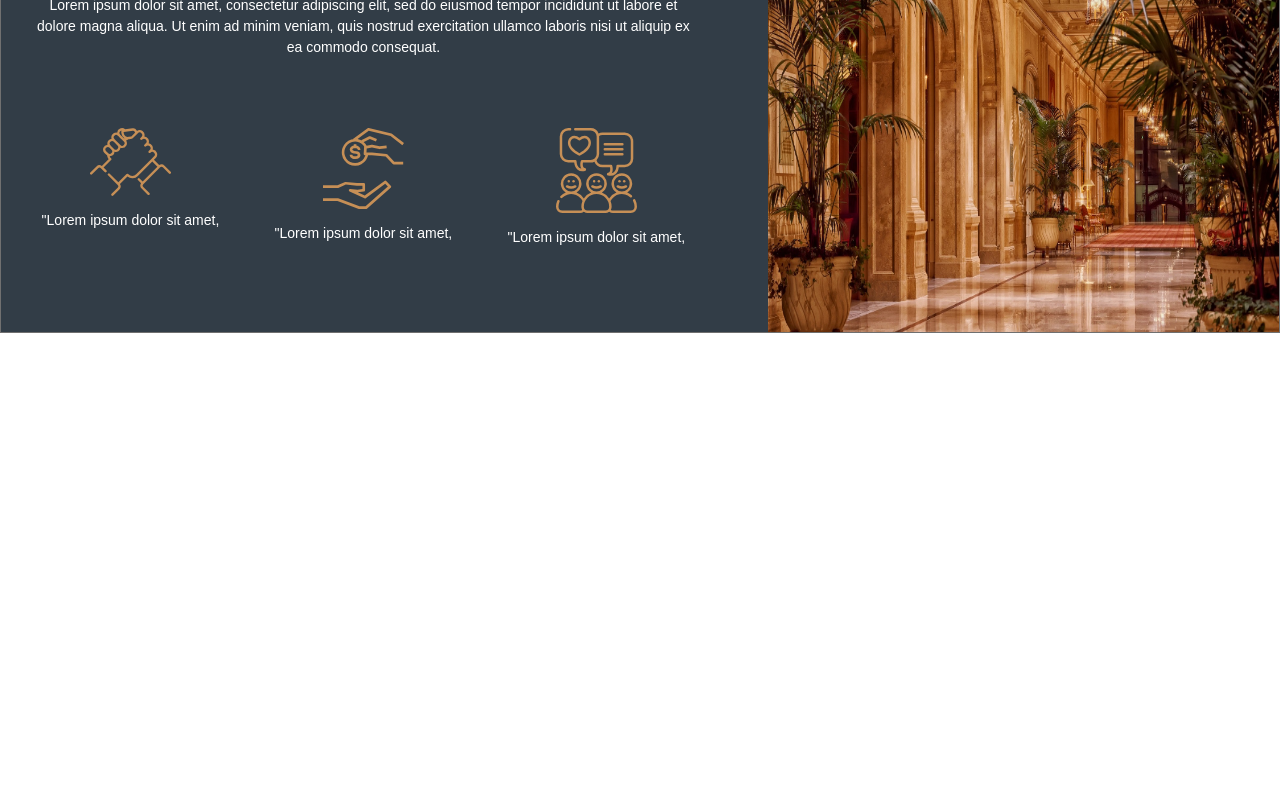
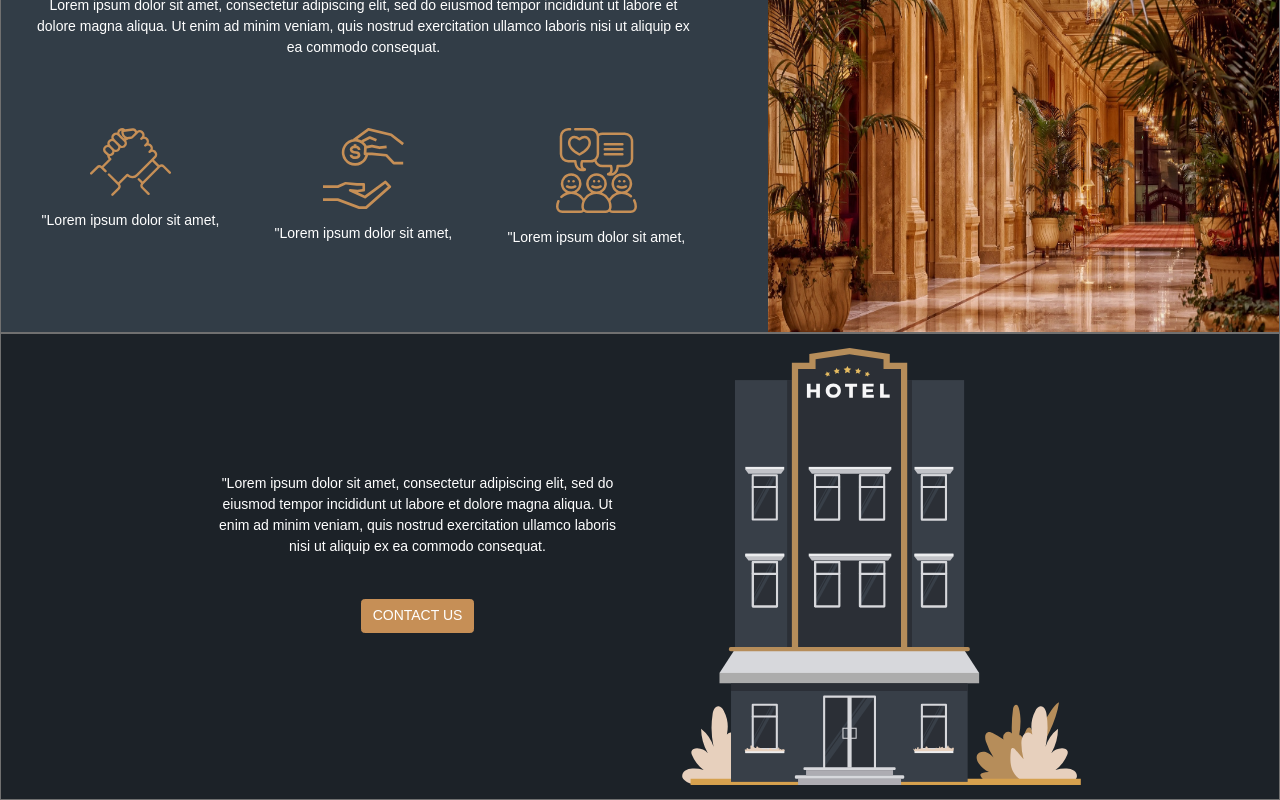
Before and after one commit to Unicornelia/Single-Page-App, a React (Create React App) app: page / in a window 1280 px wide. Shown: the part 2148-2948 px from the top of the page. Before the commit the page ends 2481 px from the top, so only its background shows below. Built offline with nearby package versions, Linux system fonts and the light colour scheme.

Commit message:
Adding Impressum and initial styling

```diff
--- /dev/null
+++ b/src/components/Impressum.jsx
@@ -0,0 +1,30 @@
+import React, {Component} from 'react';
+import { Button, Image, Jumbotron } from 'react-bootstrap'
+import hotel from '../assets/images/hotel_illustration.svg'
+import './Impressum.scss'
+
+class Impressum extends Component {
+  render() {
+    return (
+      <Jumbotron className='impressum'>
+        <div className="impressum-text-container">
+          <p>
+            "Lorem ipsum dolor sit amet, consectetur adipiscing elit, sed do
+            eiusmod tempor incididunt ut labore et dolore magna aliqua. Ut
+            enim ad minim veniam, quis nostrud exercitation ullamco laboris
+            nisi ut aliquip ex ea commodo consequat.
+          </p>
+          <Button>Contact Us</Button>
+        </div>
+        <div>
+          <Image
+            src={hotel}
+            alt="hotel"
+          />
+        </div>
+      </Jumbotron>
+    )
+  }
+}
+
+export default Impressum;
--- /dev/null
+++ b/src/components/Impressum.scss
@@ -0,0 +1,30 @@
+.impressum.jumbotron {
+  display: flex;
+  border: 1px solid #707070;
+  background-color: #1C2228;
+  opacity: 1;
+  color: #FFFFFF;
+  border-radius: 0;
+  padding: 1rem 5rem;
+  margin-bottom: 0;
+  font-family: Montserrat, sans-serif;
+
+  .impressum-text-container {
+    padding-left: 10rem;
+    align-self: center;
+    text-align: center;
+  }
+
+  .btn {
+    border: 1px solid #C68F56;
+    background-color: #C68F56;
+    text-transform: uppercase;
+    margin: 2rem 0;
+  }
+
+  img {
+    padding-right: 5rem;
+    width: 585px;
+    height: 437px;
+  }
+}
--- a/src/pages/HomePage.jsx
+++ b/src/pages/HomePage.jsx
@@ -6,6 +6,7 @@ import AboutTheApp from "../components/AboutTheApp";
 import ForCustomers from "../components/ForCustomers";
 import AvailableFor from "../components/AvailableFor";
 import ForHotels from '../components/ForHotels'
+import Impressum from '../components/Impressum'
 
 class HomePage extends Component {
   render() {
@@ -17,6 +18,7 @@ class HomePage extends Component {
         <ForCustomers />
         <AvailableFor />
         <ForHotels/>
+        <Impressum/>
       </div>
     );
   }
```
Also changed, not shown: src/assets/images/hotel_illustration.svg (added).
